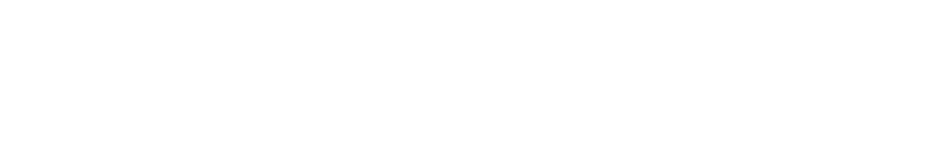
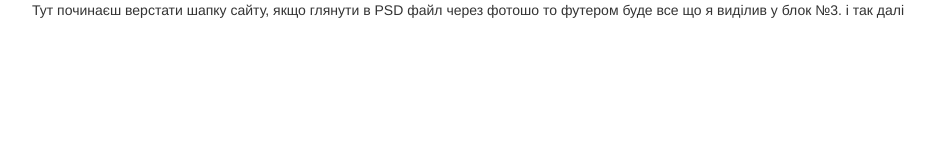
Before and after one commit to Drohomiretskiy-M/Waxom-project, a plain HTML site: page index.html in a window 1280 px wide. Shown: the whole page, without its empty margins (38-973 px from the left). Drawn offline with Linux system fonts and the light colour scheme.

Commit message:
save index.html

```diff
--- a/index.html
+++ b/index.html
@@ -18,6 +18,7 @@
             <!-- блок №2-->
             <div class="container">
                 <!-- блок №3-->
+                    Тут починаєш верстати шапку сайту, якщо глянути в PSD файл через фотошо то футером буде все що я виділив у блок №3. і так далі
 
             </div>
         </div>
```
